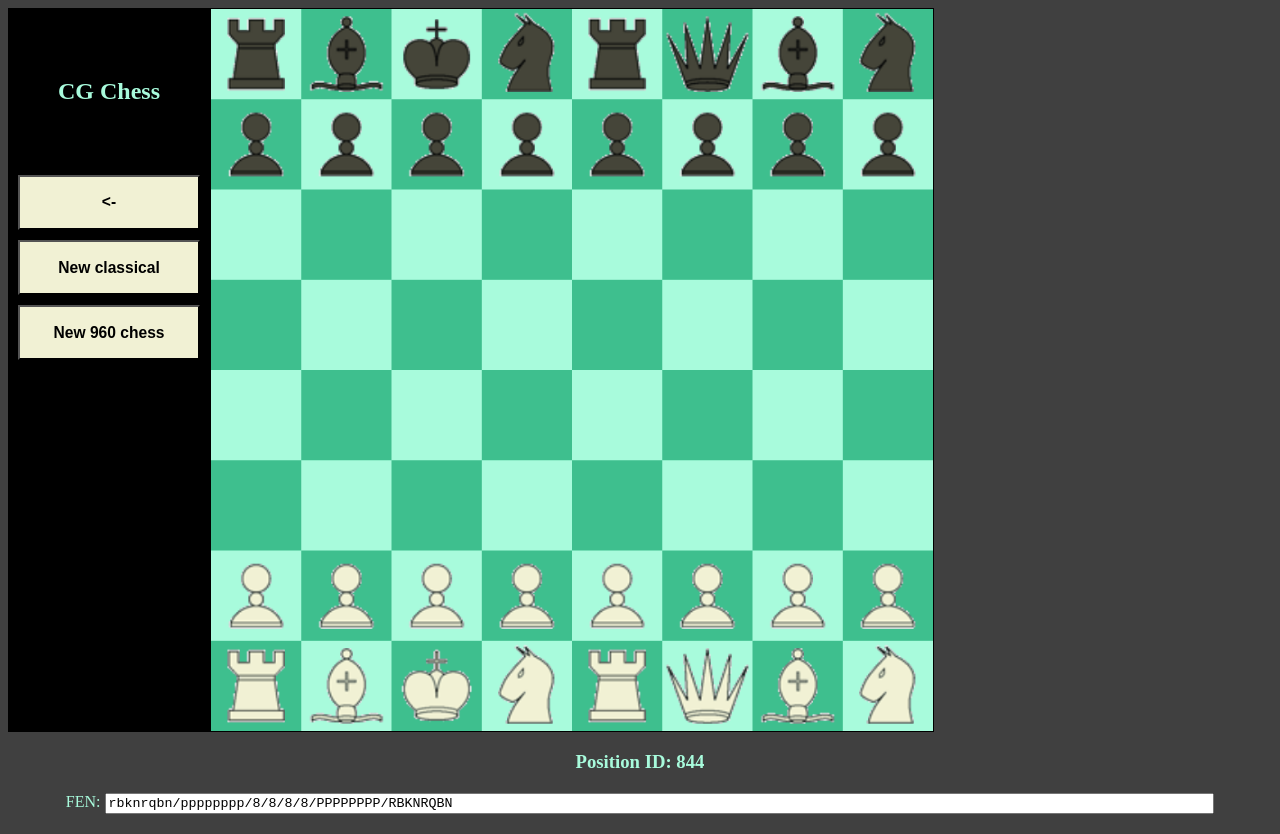
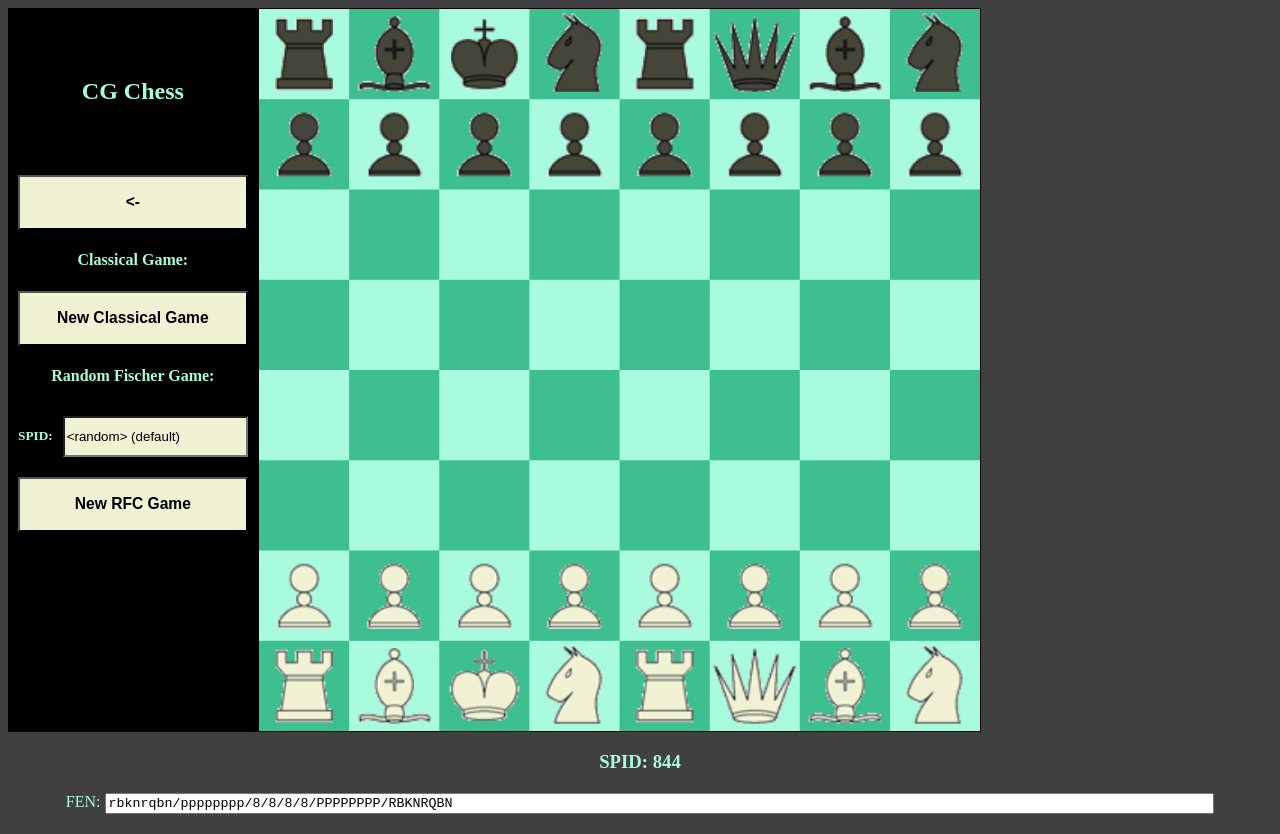
Before and after one commit to christos-golsouzidis/CGChess, a plain HTML site: page index.html in a window 1280 px wide. Both pictures are taken after a click on the button "New game". Drawn offline with nearby package versions, Linux system fonts and the light colour scheme.

Commit message:
add rfc features

```diff
--- a/index.html
+++ b/index.html
@@ -22,11 +22,18 @@
                         <h3 id="game_text">New game</h3>
                     </button>
                     <div class="submenu_game">
-                        <button class="classical game subitem">
-                            <h3>New classical</h3>
+                        <h4>Classical Game:</h4>
+                        <button class="classical game subitem" id="classic_button">
+                            <h3>New Classical Game</h3>
                         </button>
-                        <button class="ninesixty game subitem">
-                            <h3>New 960 chess</h3>
+                        <h4>Random Fischer Game:</h4>
+                        <div class="flexclass">
+                        <h5>SPID:</h5>
+                        <input type="text" class="ninesixty game subitem"
+                         id="spid" value="&lt;random&gt; (default)">
+                        </div>
+                        <button class="ninesixty game subitem" id="frc_button">
+                            <h3>New RFC Game</h3>
                         </button>
                     </div>
                     <button class="edit subitem" id="edit">
@@ -57,7 +64,7 @@
         </div>
     </div>
     <div class="rfcid">
-        <h3>Position ID: <span id="rfc_id">518</span></h3>
+        <h3>SPID: <span id="rfc_id">518</span></h3>
     </div>
     <div class="fenbox">
         <label>FEN:</label>
--- a/main.mjs
+++ b/main.mjs
@@ -56,9 +56,18 @@ $('document').ready(function ()
 
   $('#view').on('click',ToggleViewMenu);
 
-  $('.classical').on('click',CreateNewClassical);
+  $('#classic_button').on('click',CreateNewClassical);
 
-  $('.ninesixty').on('click',CreateNewRFC);
+  $('#spid').on('click',function(){this.select();});
+
+  $('#spid').on('keypress',function(key){
+    if(key.which == 13)
+    {
+      CreateNewRFC();
+    }
+  });
+
+  $('#frc_button').on('click',CreateNewRFC);
 
   ResizeWindow();
   DisplaySetupPos();
--- a/setup.mjs
+++ b/setup.mjs
@@ -32,7 +32,7 @@ export function Generate960(posId)
 {
     let startStr = Array(8).fill('-');
 
-    const knigthTable = [
+    const knightTable = [
         'NN---',
         'N-N--',
         'N--N-',
@@ -75,7 +75,7 @@ export function Generate960(posId)
     index = 0;
     for(let j=0; j<8; j++){
         if(startStr[j] === '-'){
-            startStr[j] = knigthTable[posId][index];
+            startStr[j] = knightTable[posId][index];
             index++;
         }
 
@@ -108,16 +108,25 @@ export function Generate960(posId)
 export function CreateNewClassical(){
 
     InitializePieces('RNBQKBNR');
+    $('#fen').val('');
     $('#fen').val(GetFEN());
     $('#rfc_id').text(518);
 
 }
 
 
-export function CreateNewRFC(){
+export function CreateNewRFC()
+{
 
-    let posId = Math.floor(Math.random() * 960);
+    let posId = $(spid).val();
+
+    if(!(posId < 960 && posId >= 0))
+    {
+        posId = Math.floor(Math.random() * 960);
+    }
+
     InitializePieces(Generate960(posId));
+    $('#fen').val('');
     $('#fen').val(GetFEN());
     $('#rfc_id').text(posId);
 
--- a/styles.css
+++ b/styles.css
@@ -54,6 +54,14 @@ nav{
     width: 100%;
     margin: 10px 0 10px 0;
     background-color: #a8fbdc;
+}
+
+.flexclass{
+    display: flex;
+}
+
+#spid{
+    margin-left: 10px;
 }
 
 #board{
```
Also changed, not shown: test.js (+6 -2 lines).
